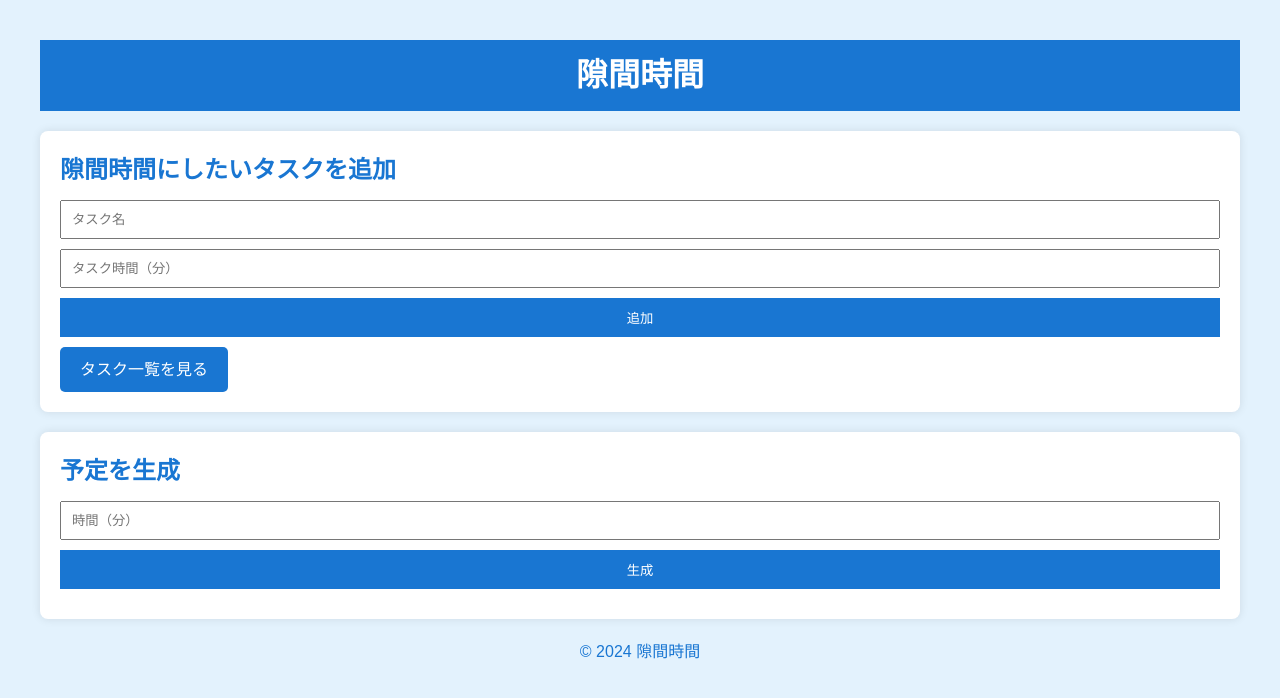
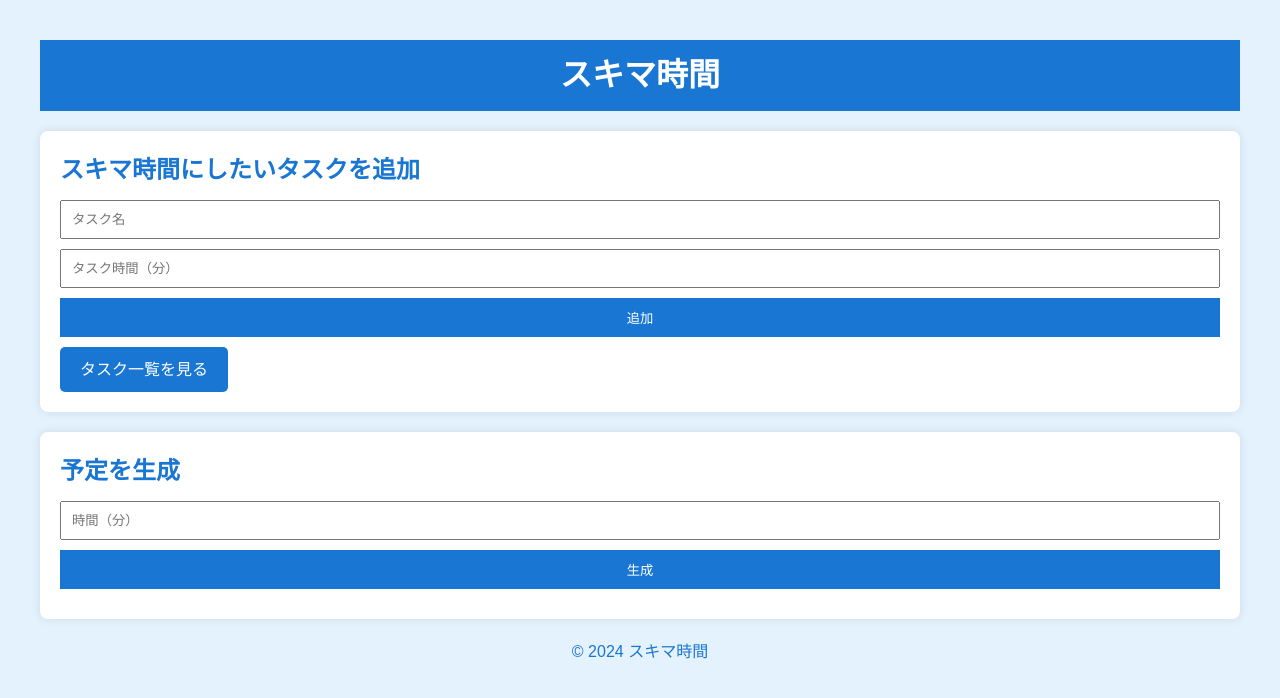
Before and after one commit to yuneko1127/hima-racchi, a Flask app: page / in a window 1280 px wide. Shown: the top 698 px of the page. Run offline with Flask 3, Linux system fonts and the light colour scheme.

Commit message:
隙間->スキマ

```diff
--- a/templates/index.html
+++ b/templates/index.html
@@ -3,16 +3,16 @@
 <head>
     <meta charset="UTF-8">
     <meta name="viewport" content="width=device-width, initial-scale=1.0">
-    <title>Home - 隙間時間</title>
+    <title>Home - スキマ時間</title>
     <link rel="stylesheet" href="{{ url_for('static', filename='css/style.css') }}">
 </head>
 <body>
     <header>
-        <h1>隙間時間</h1>
+        <h1>スキマ時間</h1>
     </header>
     <main>
         <section>
-            <h2>隙間時間にしたいタスクを追加</h2>
+            <h2>スキマ時間にしたいタスクを追加</h2>
             <form action="/add_task" method="post">
                 <input type="text" name="task_name" placeholder="タスク名" required>
                 <input type="number" name="task_time" placeholder="タスク時間（分）" required>
@@ -29,7 +29,7 @@
         </section>
     </main>
     <footer>
-        <p>&copy; 2024 隙間時間</p>
+        <p>&copy; 2024 スキマ時間</p>
     </footer>
 </body>
 </html>
--- a/templates/plan.html
+++ b/templates/plan.html
@@ -3,7 +3,7 @@
 <head>
     <meta charset="UTF-8">
     <meta name="viewport" content="width=device-width, initial-scale=1.0">
-    <title>生成された予定- 隙間時間</title>
+    <title>生成された予定- スキマ時間</title>
     <link rel="stylesheet" href="{{ url_for('static', filename='css/style.css') }}">
 </head>
 <body>
@@ -32,7 +32,7 @@
         </section>
     </main>
     <footer>
-        <p>&copy; 2024 隙間時間</p>
+        <p>&copy; 2024 スキマ時間</p>
     </footer>
 </body>
 </html>
--- a/templates/tasks.html
+++ b/templates/tasks.html
@@ -3,7 +3,7 @@
 <head>
     <meta charset="UTF-8">
     <meta name="viewport" content="width=device-width, initial-scale=1.0">
-    <title>タスク一覧 - 隙間時間</title>
+    <title>タスク一覧 - スキマ時間</title>
     <link rel="stylesheet" href="{{ url_for('static', filename='css/style.css') }}">
 </head>
 <body>
@@ -12,7 +12,7 @@
     </header>
     <main>
         <section>
-            <h2>隙間時間にしたいタスクを追加</h2>
+            <h2>スキマ時間にしたいタスクを追加</h2>
             <form action="/add_task" method="post">
                 <input type="text" name="task_name" placeholder="タスク名" required>
                 <input type="number" name="task_time" placeholder="タスク時間（分）" required>
@@ -34,7 +34,7 @@
         </section>
     </main>
     <footer>
-        <p>&copy; 2024 隙間時間</p>
+        <p>&copy; 2024 スキマ時間</p>
     </footer>
 </body>
 </html>
```
